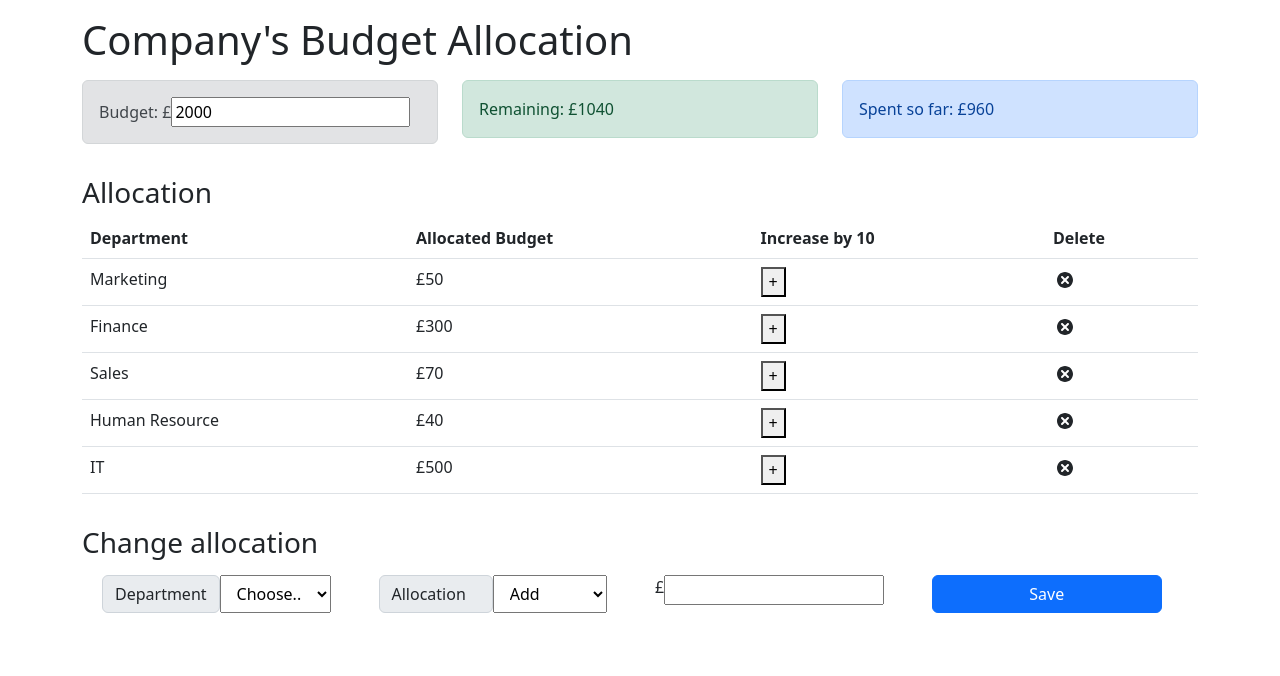
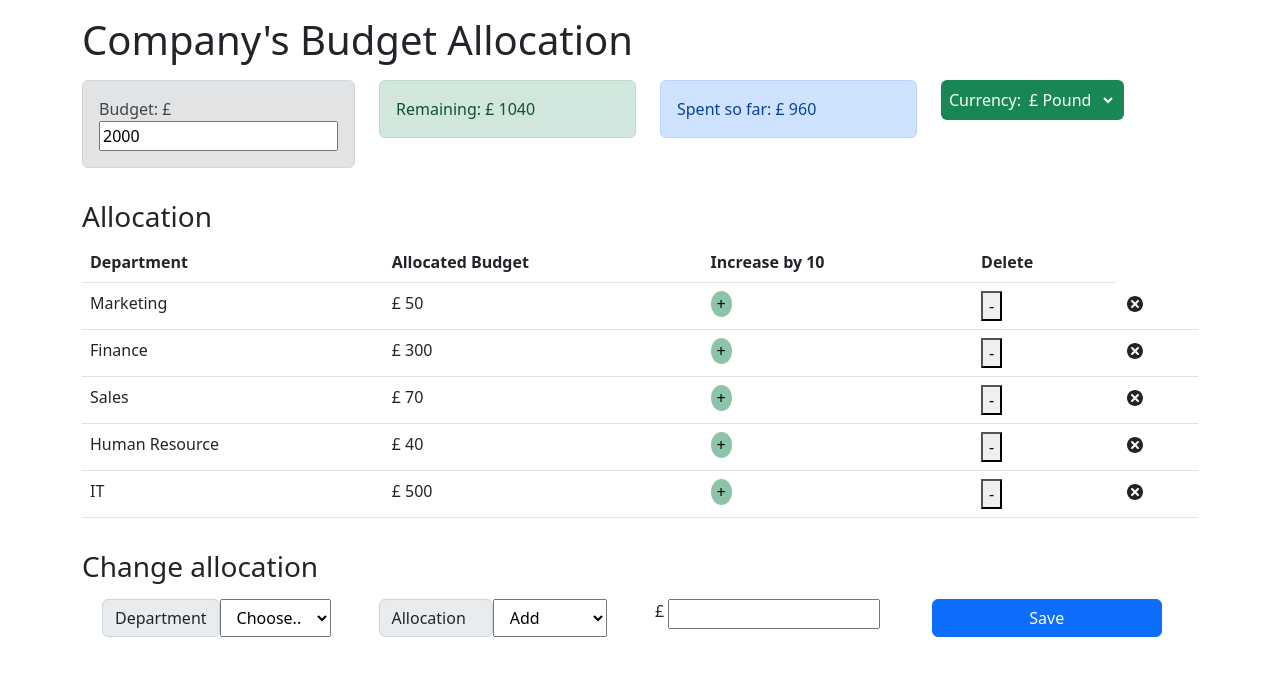
Before and after one commit to ibm-developer-skills-network/ejtos-react_budget_app, a React (Create React App) app: page / in a window 1280 px wide. Shown: the top 676 px of the page. Built offline with nearby package versions, Linux system fonts and the light colour scheme.

Commit message:
[Completed] Task1-5

```diff
--- a/src/App.js
+++ b/src/App.js
@@ -1,4 +1,4 @@
-import React from 'react';
+import React,{useState} from 'react';
 
 import 'bootstrap/dist/css/bootstrap.min.css';
 
@@ -7,6 +7,7 @@ import Budget from './components/Budget';
 import Remaining from './components/Remaining';
 import ExpenseTotal from './components/ExpenseTotal';
 import ExpenseList from './components/ExpenseList';
+import CurrencyDropDown from './components/CurrencyDropDown';
 
 // Add code to import the other components here under
 
@@ -15,6 +16,12 @@ import { AppProvider } from './context/AppContext';
 import AllocationForm from './components/AllocationForm';
 
 const App = () => {
+    const [selectedCurrency, setSelectedCurrency] = useState('£');
+
+    const handleCurrencyChange = (newCurrency) => {
+        setSelectedCurrency(newCurrency);
+    };
+
     return (
         <AppProvider>
             <div className='container'>
@@ -23,21 +30,28 @@ const App = () => {
                         {
                             /* Add Budget component here */
                             <div className='col-sm'>
-                                <Budget />
+                                <Budget selectedCurrency={selectedCurrency}/>
                             </div>
                         }
 
                         {
                             /* Add Remaining component here*/
                             <div className='col-sm'>
-                                <Remaining />
+                                <Remaining selectedCurrency={selectedCurrency}/>
                             </div>
                         }
 
                         {
                             /* Add ExpenseTotal component here */
                             <div className='col-sm'>
-                                <ExpenseTotal />
+                                <ExpenseTotal selectedCurrency={selectedCurrency}/>
+                            </div>
+                        }
+
+                        {
+                            /* Currency component here */
+                            <div className='col-sm'>
+                                <CurrencyDropDown onCurrencyChange={handleCurrencyChange}/>
                             </div>
                         }
 
@@ -45,7 +59,7 @@ const App = () => {
                         {
                             /* Add ExpenseList component here */
                             <div className='col-sm'>
-                                <ExpenseList/>
+                                <ExpenseList selectedCurrency={selectedCurrency}/>
                             </div>
                         }
 
@@ -56,7 +70,7 @@ const App = () => {
                         {
                             /* Add AllocationForm component here under */
                             <div className='col-sm'>
-                                <AllocationForm/>
+                                <AllocationForm selectedCurrency={selectedCurrency}/>
                             </div>
                         }
 
--- a/src/components/AllocationForm.js
+++ b/src/components/AllocationForm.js
@@ -66,9 +66,9 @@ const AllocationForm = (props) => {
 
                 <div className='col-sm my-2'>
                     <div className='row'>
-                        {"£"}
+                        {props.selectedCurrency}
                         <input
-                            className='col-sm'
+                            className='currency-input col-sm mx-1'
                             required='required'
                             type='number'
                             id='cost'
--- a/src/components/Budget.js
+++ b/src/components/Budget.js
@@ -1,16 +1,37 @@
-import React, {useContext, useState} from 'react';
+import React, {useContext, useState, useEffect} from 'react';
 import {AppContext} from '../context/AppContext';
 
-const Budget = () => {
-    const { budget } = useContext(AppContext);
+const Budget = (props) => {
+    const { budget, expenses, dispatch } = useContext(AppContext);
     const [newBudget, setNewBudget] = useState(budget);
+
+    const totalExpenses = expenses.reduce((total, item) => {
+        return (total = total + item.cost);
+    }, 0);
+
+    useEffect(() => {
+        setNewBudget(budget);
+    }, [budget]);
+
     const handleBudgetChange = (event) => {
-        setNewBudget(event.target.value);
+        const budgetValue = event.target.value;
+
+        if( budgetValue < totalExpenses){
+            alert('You cannot reduce the budget value lower than the spending!');
+        }
+        else{
+            setNewBudget(budgetValue);
+            dispatch({
+                type: 'SET_BUDGET',
+                payload: budgetValue,
+            });
+        }
+
     }
 
     return (
         <div className='alert alert-secondary'>
-            <span> Budget: £
+            <span> Budget: {props.selectedCurrency}
                 <input className='ml-2' type='number' step='10' value={newBudget} onChange={handleBudgetChange}/>
             </span>
         </div>
--- /dev/null
+++ b/src/components/CurrencyDropDown.js
@@ -0,0 +1,32 @@
+import React, { useState } from 'react';
+import './styles.css';
+
+const CurrencyDropDown = ({ onCurrencyChange }) => {
+  const [selectedCurrency, setSelectedCurrency] = useState('£');
+
+  const handleCurrencyChange = (event) => {
+    const newCurrency = event.target.value;
+    setSelectedCurrency(newCurrency);
+    onCurrencyChange(newCurrency); // Call the callback function passed as a prop
+  };
+
+  return (
+    <label className='rounded bg-success p-2'>
+      <span className='text-white font-weight-bold'>Currency: </span>
+      <select
+        className='border-0 bg-success text-white font-weight-bold'
+        name='currency'
+        id='currency'
+        value={selectedCurrency}
+        onChange={handleCurrencyChange}
+      >
+        <option value='$'>$ Dollar</option>
+        <option value='£'>£ Pound</option>
+        <option value='€'>€ Euro</option>
+        <option value='₹'>₹ Ruppee</option>
+      </select>
+    </label>
+  );
+};
+
+export default CurrencyDropDown;
--- a/src/components/ExpenseItem.js
+++ b/src/components/ExpenseItem.js
@@ -25,13 +25,31 @@ const ExpenseItem = (props) => {
 
     }
 
+    const decreaseAllocation = (name) => {
+        const expense = {
+            name: name,
+            cost: 10,
+        }
+
+        dispatch({
+            type: 'RED_EXPENSE',
+            payload: expense
+        });
+
+    }
+
     return (
         <tr>
             <td>{props.name}</td>
-            <td>£{props.cost}</td>
+            <td>{props.currency} {props.cost}</td>
             <td>
-                <button onClick={event => increaseAllocation(props.name)}>
+                <button className='border-0 rounded-circle bg-success bg-opacity-50' onClick={event => increaseAllocation(props.name)}>
                     +
+                </button>
+            </td>
+            <td>
+                <button onClick={event => decreaseAllocation(props.name)}>
+                    -
                 </button>
             </td>
             <td><TiDelete size='1.5em' onClick={handleDeleteExpense}/></td>
--- a/src/components/ExpenseList.js
+++ b/src/components/ExpenseList.js
@@ -3,7 +3,7 @@ import ExpenseItem from './ExpenseItem';
 import { AppContext } from '../context/AppContext';
 
 
-const ExpenseList = () => {
+const ExpenseList = (props) => {
     const {expenses} = useContext(AppContext);
 
     return (
@@ -23,7 +23,8 @@ const ExpenseList = () => {
                         return <ExpenseItem id={expense.id}
                                      key={expense.id}
                                      name={expense.name}
-                                     cost={expense.cost}/>
+                                     cost={expense.cost}
+                                     currency={props.selectedCurrency}/>
                     })
                 }
             </tbody>
--- a/src/components/ExpenseTotal.js
+++ b/src/components/ExpenseTotal.js
@@ -1,7 +1,7 @@
 import React, {useContext} from 'react';
 import { AppContext } from '../context/AppContext';
 
-const ExpenseTotal = () => {
+const ExpenseTotal = (props) => {
     const {expenses} = useContext(AppContext);
     const totalExpenses = expenses.reduce((total, item) => {
         return (total += item.cost);
@@ -9,7 +9,7 @@ const ExpenseTotal = () => {
 
     return (
         <div className='alert alert-primary'>
-            <span>Spent so far: £{totalExpenses} </span>
+            <span>Spent so far: {props.selectedCurrency} {totalExpenses} </span>
         </div>
     );
 };
--- a/src/components/Remaining.js
+++ b/src/components/Remaining.js
@@ -1,16 +1,31 @@
-import React, {useContext} from 'react';
+import React, {useContext, useState, useEffect} from 'react';
 import {AppContext} from '../context/AppContext';
 
-const Remaining = () => {
+const Remaining = (props) => {
     const {expenses, budget} = useContext(AppContext);
-    const totalExpenses = expenses.reduce((total, item) => {
+    const [remainingBudget, setRemainingBudget] = useState(budget);
+
+    useEffect(() => {
+        const totalExpenses = expenses.reduce((total, item) => {
+          return (total = total + item.cost);
+        }, 0);
+        setRemainingBudget(budget - totalExpenses);
+    }, [expenses, budget]);
+
+    const expensesAsDependency = expenses.map(expense => expense.cost);
+
+    useEffect(() => {
+      const totalExpenses = expenses.reduce((total, item) => {
         return (total = total + item.cost);
-    }, 0);
-    const alertType = totalExpenses > budget ? 'alert-danger' : 'alert-success';
+      }, 0);
+      setRemainingBudget(budget - totalExpenses);
+    }, [expenses, budget, ...expensesAsDependency]);
+
+    const alertType = remainingBudget < 0 ? 'alert-danger' : 'alert-success';
 
     return (
         <div className={`alert ${alertType}`}>
-            <span>Remaining: £{budget - totalExpenses}</span>
+            <span>Remaining: {props.selectedCurrency} {remainingBudget}</span>
         </div>
     );
 }
--- /dev/null
+++ b/src/components/styles.css
@@ -0,0 +1,8 @@
+/* styles.css */
+select.border-0.bg-success.text-white.font-weight-bold option {
+    transition: background-color 0.3s ease;
+}
+
+select.border-0.bg-success.text-white.font-weight-bold option:hover {
+    background-color: #e0efe3 !important; /* Green color from Bootstrap */
+}
--- a/src/context/AppContext.js
+++ b/src/context/AppContext.js
@@ -63,6 +63,7 @@ export const AppReducer = (state, action) => {
 
             return {
                 ...state,
+                budget: action.payload
             };
         case 'CHG_CURRENCY':
             action.type = "DONE";
```
